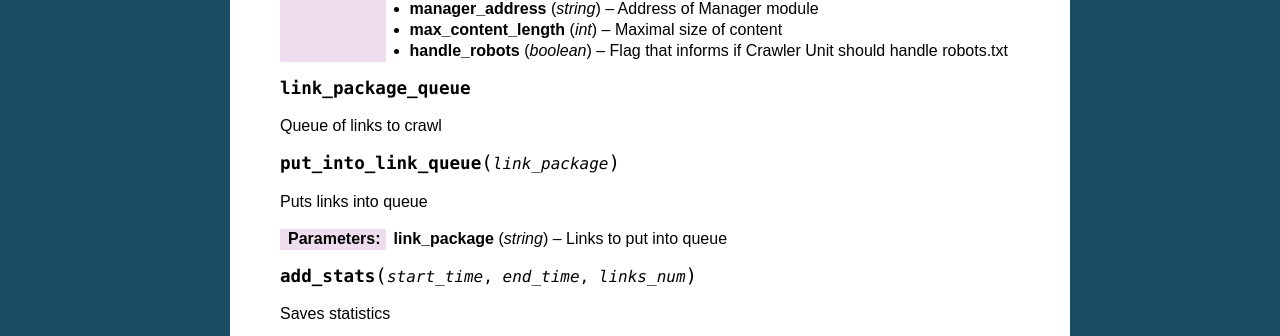
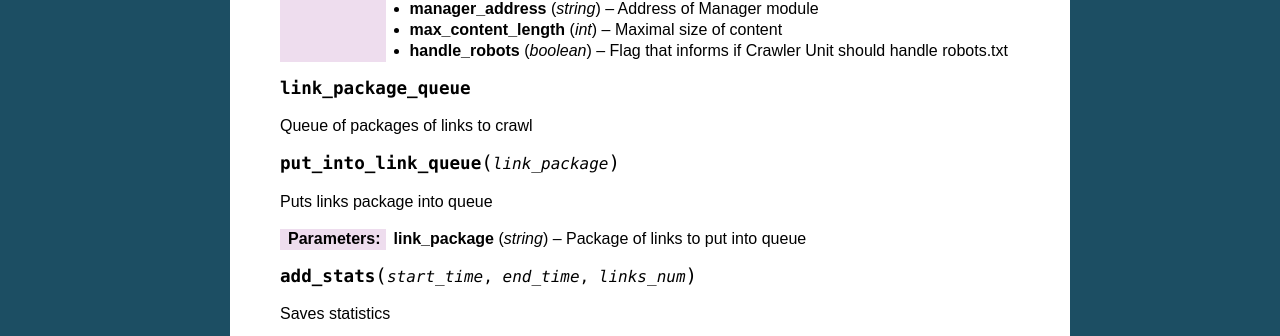
Before and after one commit to agh-glk/fcs, a Sphinx documentation site: the page built from docs/source/crawler/crawler.rst, in a window 1280 px wide. Shown: the part 640-976 px from the top of the page. Built offline with Sphinx 7.4.7, drawn with Linux system fonts in a browser that asks for light colours; formulas are drawn with MathJax 3.

Commit message:
[NT] Edit

```diff
--- a/docs/source/crawler/crawler.rst
+++ b/docs/source/crawler/crawler.rst
@@ -37,13 +37,13 @@ This module contains Crawler Unit implementation.
 
    .. py:attribute:: link_package_queue
 
-   Queue of links to crawl
+   Queue of packages of links to crawl
 
    .. py:method:: put_into_link_queue(link_package)
 
-   Puts links into queue
+   Puts links package into queue
 
-   :param string link_package: Links to put into queue
+   :param string link_package: Package of links to put into queue
 
    .. py:method:: add_stats(start_time, end_time, links_num)
 
```
